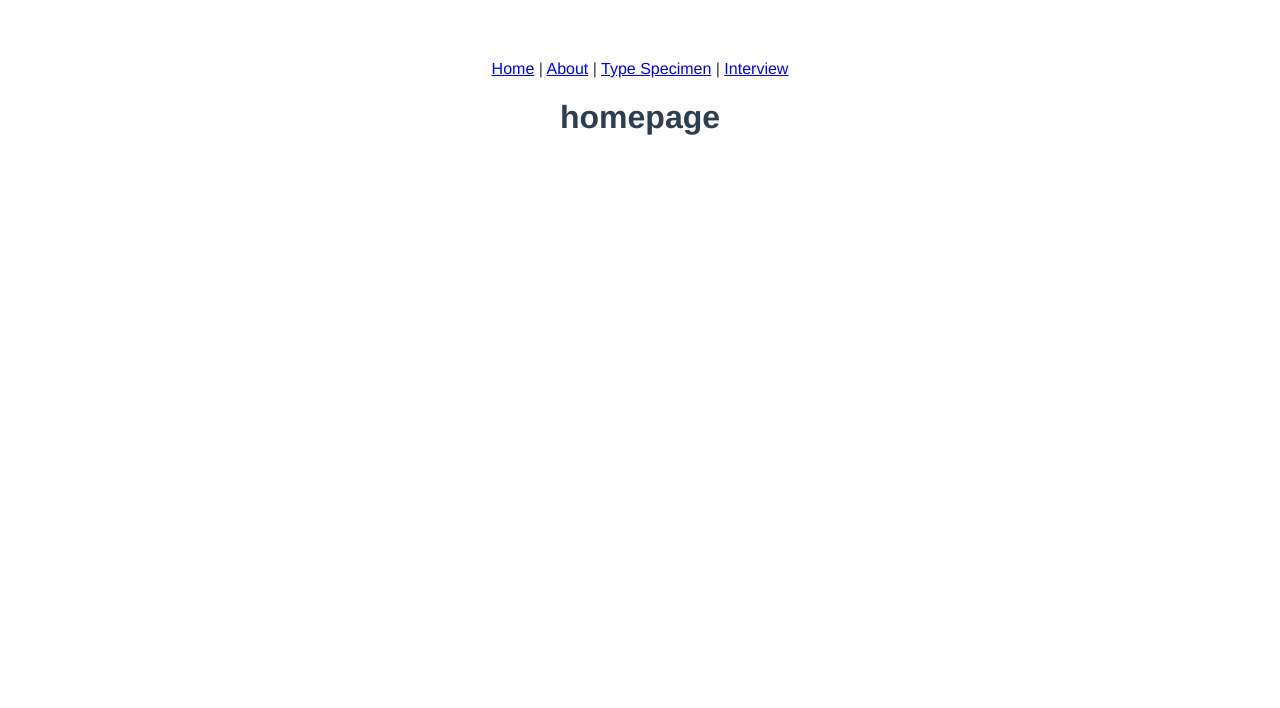
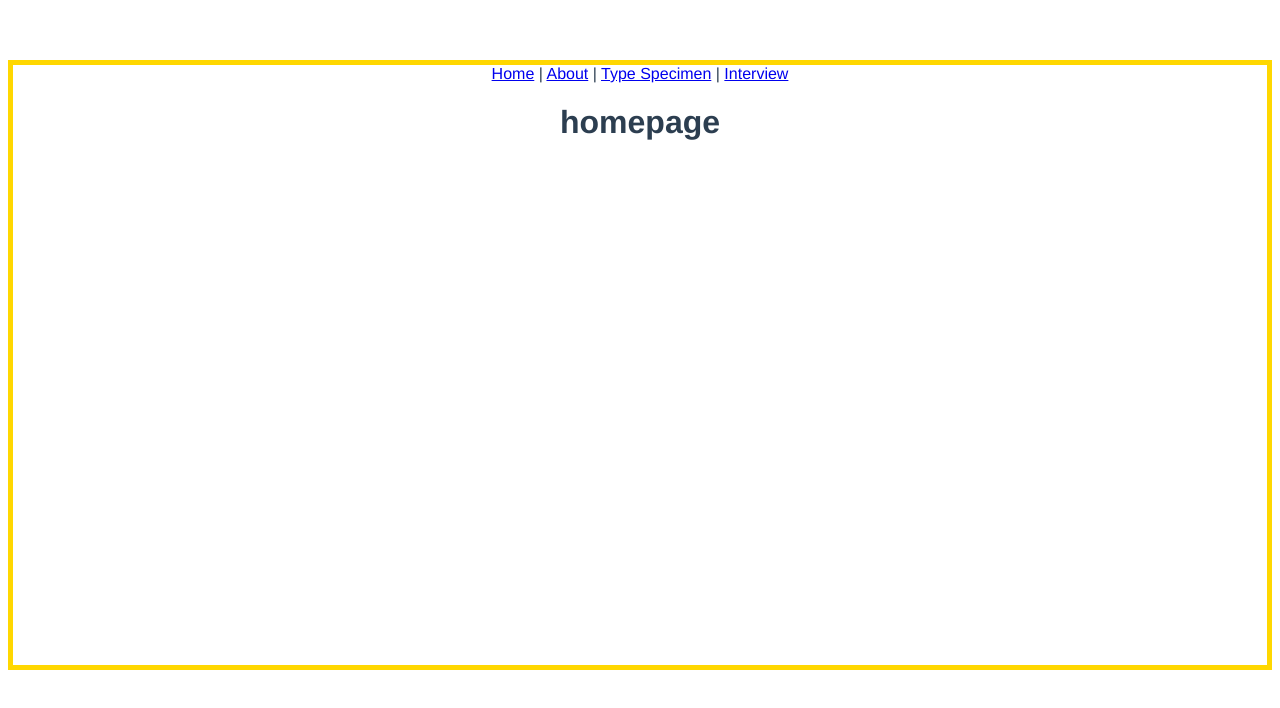
Before and after one commit to timbusuttil/jyut-sans-web, a Vue app: page / in a window 1280 px wide. Shown: the top 708 px of the page. Built offline with nearby package versions, Linux system fonts and the light colour scheme.

Commit message:
add static scrolling container

```diff
--- a/src/App.vue
+++ b/src/App.vue
@@ -18,5 +18,9 @@
   text-align: center;
   color: #2c3e50;
   margin-top: 60px;
+
+  border: 5px solid gold;
+  overflow-y: scroll;
+  height: 600px;
 }
 </style>
```
